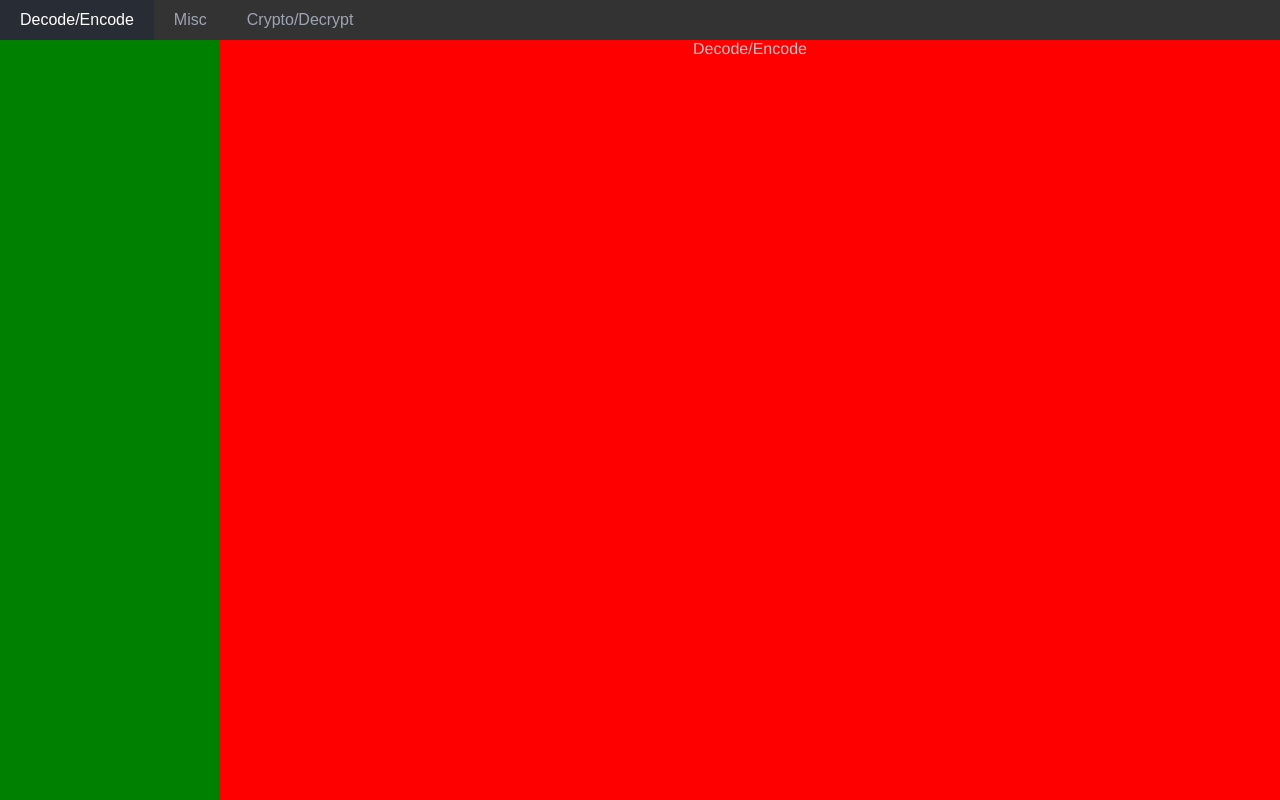
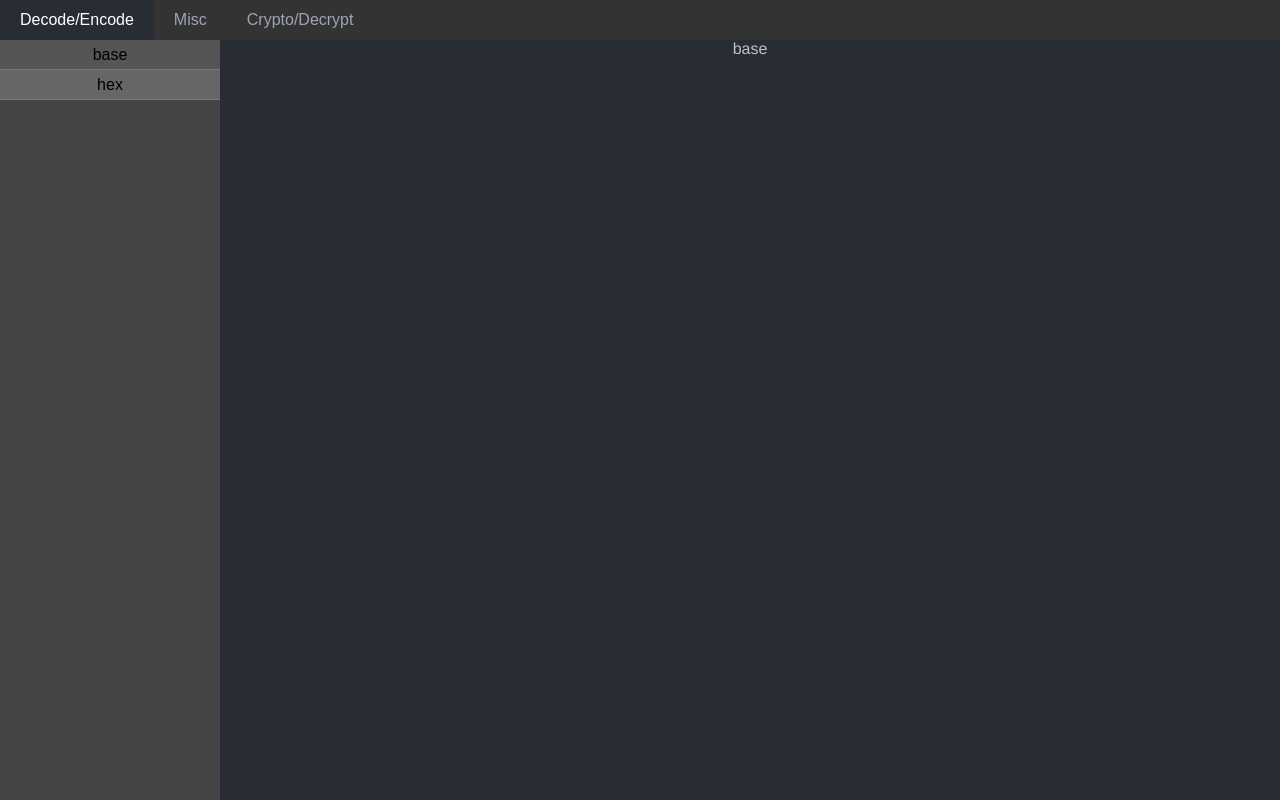
Before and after one commit to m4yfly/ctf-tools, a React app: page / in a window 1280 px wide. Built offline with nearby package versions, Linux system fonts and the light colour scheme.

Commit message:
add layout

```diff
--- a/app/src/App.jsx
+++ b/app/src/App.jsx
@@ -2,20 +2,22 @@ import React, {Component} from 'react'
 import {render} from 'react-dom'
 import MainTab from './components/MainTab'
 import MainTabItem from './components/MainTabItem'
-import TabContent from './components/TabContent'
+import DecodeComponent from './components/DecodeComponent'
+import CryptoComponent from './components/CryptoComponent'
+import MiscComponent from './components/MiscComponent'
 
 export default class App extends Component {
     render() {
         return (
             <MainTab>
                 <MainTabItem title="Decode/Encode">
-                    <TabContent>Decode/Encode</TabContent>
+                    <DecodeComponent/>
                 </MainTabItem>
                 <MainTabItem title="Misc">
-                    <TabContent>Misc</TabContent>
+                    <MiscComponent/>
                 </MainTabItem>
                 <MainTabItem title="Crypto/Decrypt">
-                    <TabContent>Crypto/Decrypt</TabContent>
+                    <CryptoComponent/>
                 </MainTabItem>
             </MainTab>
         )
--- /dev/null
+++ b/app/src/components/CryptoComponent/index.jsx
@@ -0,0 +1,12 @@
+import React, {Component}  from 'react'
+
+
+export default class CryptoComponent extends Component {
+    render() {
+        return (
+            <div>
+                CryptoComponent
+            </div>
+        )
+    }
+}
--- /dev/null
+++ b/app/src/components/DecodeComponent/index.jsx
@@ -0,0 +1,15 @@
+import React, {Component}  from 'react'
+import DecodeList from '../DecodeList'
+import BaseItem from '../DecodeItem/base/'
+import HexItem from '../DecodeItem/hex/'
+
+export default class DecodeComponent extends Component {
+    render() {
+        return (
+            <DecodeList>
+                <BaseItem title="base"/>
+                <HexItem title="hex"/>
+            </DecodeList>
+        )
+    }
+}
--- /dev/null
+++ b/app/src/components/DecodeItem/base/index.jsx
@@ -0,0 +1,11 @@
+import React, {Component}  from 'react'
+import styles from './styles.css'
+
+
+export default class BaseItem extends Component {
+    render() {
+        return (
+            <div>base</div>
+        )
+    }
+}
--- /dev/null
+++ b/app/src/components/DecodeItem/hex/index.jsx
@@ -0,0 +1,11 @@
+import React, {Component}  from 'react'
+import styles from './styles.css'
+
+
+export default class HexItem extends Component {
+    render() {
+        return (
+            <div>hex</div>
+        )
+    }
+}
--- /dev/null
+++ b/app/src/components/DecodeList/index.jsx
@@ -0,0 +1,41 @@
+import React, {Component}  from 'react'
+import styles from './styles.css'
+
+
+export default class DecodeList extends Component {
+    constructor(props) {
+        super(props);
+        this.state = {
+            currentIndex: 0
+        }
+    }
+    render() {
+        return (
+            <div className={styles.main}>
+                <div className={styles.left}>
+                    {
+                        React.Children.map(this.props.children,(element,index) => {
+                            return(
+                                <button onClick={() => {this.setState({currentIndex:index})}}
+                                    className={[styles.listItem,index === this.state.currentIndex ? styles.listItemActive:null].join(" ")}>
+                                    {element.props.title}
+                                </button>
+                            )
+                        })
+                    }
+                </div>
+                <div className={styles.right}>
+                    {
+                        React.Children.map(this.props.children,(element,index)=> {
+                            return(
+                                <div className={[styles.contentItem,index === this.state.currentIndex ? styles.contentItemActive:null].join(" ")}>
+                                {element}
+                                </div>
+                            )
+                        })
+                    }
+                </div>
+            </div>
+        )
+    }
+}
--- /dev/null
+++ b/app/src/components/DecodeList/styles.css
@@ -0,0 +1,39 @@
+.main{
+    width: 100%;
+    height: 100%;
+    display: flex;
+}
+.left{
+    width: 220px;
+    height: 100%;
+    background-color: #444;
+    display: flex;
+    flex-direction: column;
+}
+.right{
+    width: calc(100% - 220px);
+    height: 100%;
+    background-color: #282c34;
+}
+.listItem{
+    margin:0;
+    padding:0;
+    background-color: #666;
+    height:30px;
+    font-size: 1em;
+    border-top: none;
+    border-left: none;
+    border-right: none;
+    border-bottom-width: 1px;
+    border-bottom-color: #ccc;
+    outline: none;
+}
+.listItemActive{
+    background-color:#555;
+}
+.contentItem{
+    display: none;
+}
+.contentItemActive{
+    display: block;
+}
--- /dev/null
+++ b/app/src/components/MiscComponent/index.jsx
@@ -0,0 +1,12 @@
+import React, {Component}  from 'react'
+
+
+export default class MiscComponent extends Component {
+    render() {
+        return (
+            <div>
+                MiscComponent
+            </div>
+        )
+    }
+}
--- a/app/src/components/TabContent/index.jsx
+++ /dev/null
@@ -1,14 +0,0 @@
-import React, {Component}  from 'react'
-import styles from './styles.css'
-
-
-export default class TabContent extends Component {
-    render() {
-        return (
-            <div className={styles.main}>
-                <div className={styles.left}></div>
-                <div className={styles.right}>{this.props.children}</div>
-            </div>
-        )
-    }
-}
--- a/app/src/components/TabContent/styles.css
+++ /dev/null
@@ -1,17 +0,0 @@
-.main{
-    width: 100%;
-    height: 100%;
-    display: flex;
-}
-.left{
-    width: 220px;
-    height: 100%;
-    background-color: green;
-    display: flex;
-    flex-direction: column;
-}
-.right{
-    width: calc(100% - 220px);
-    height: 100%;
-    background-color: red;
-}
```
Also changed, not shown: app/src/components/DecodeItem/base/styles.css (added), app/src/components/DecodeItem/hex/styles.css (added).
